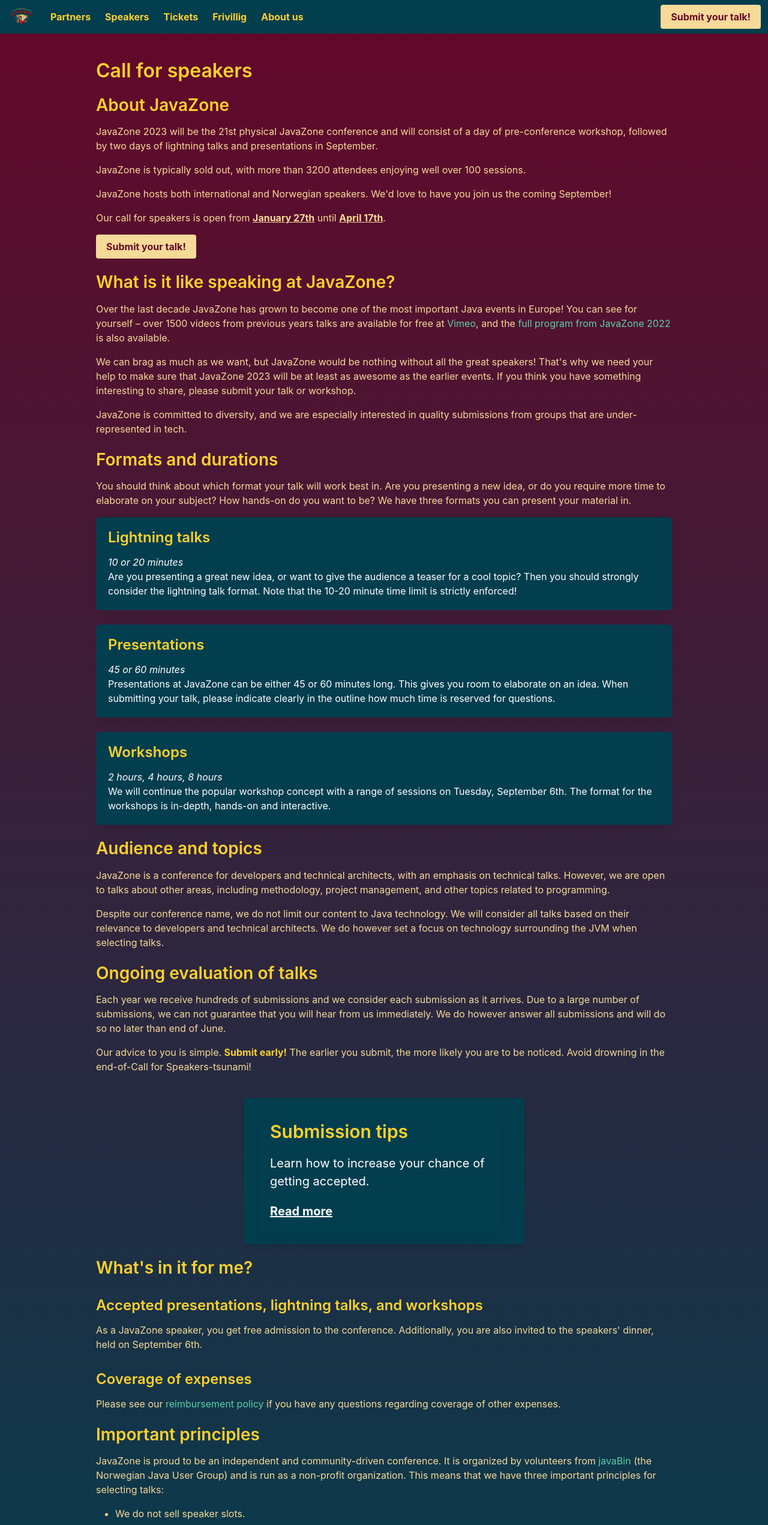
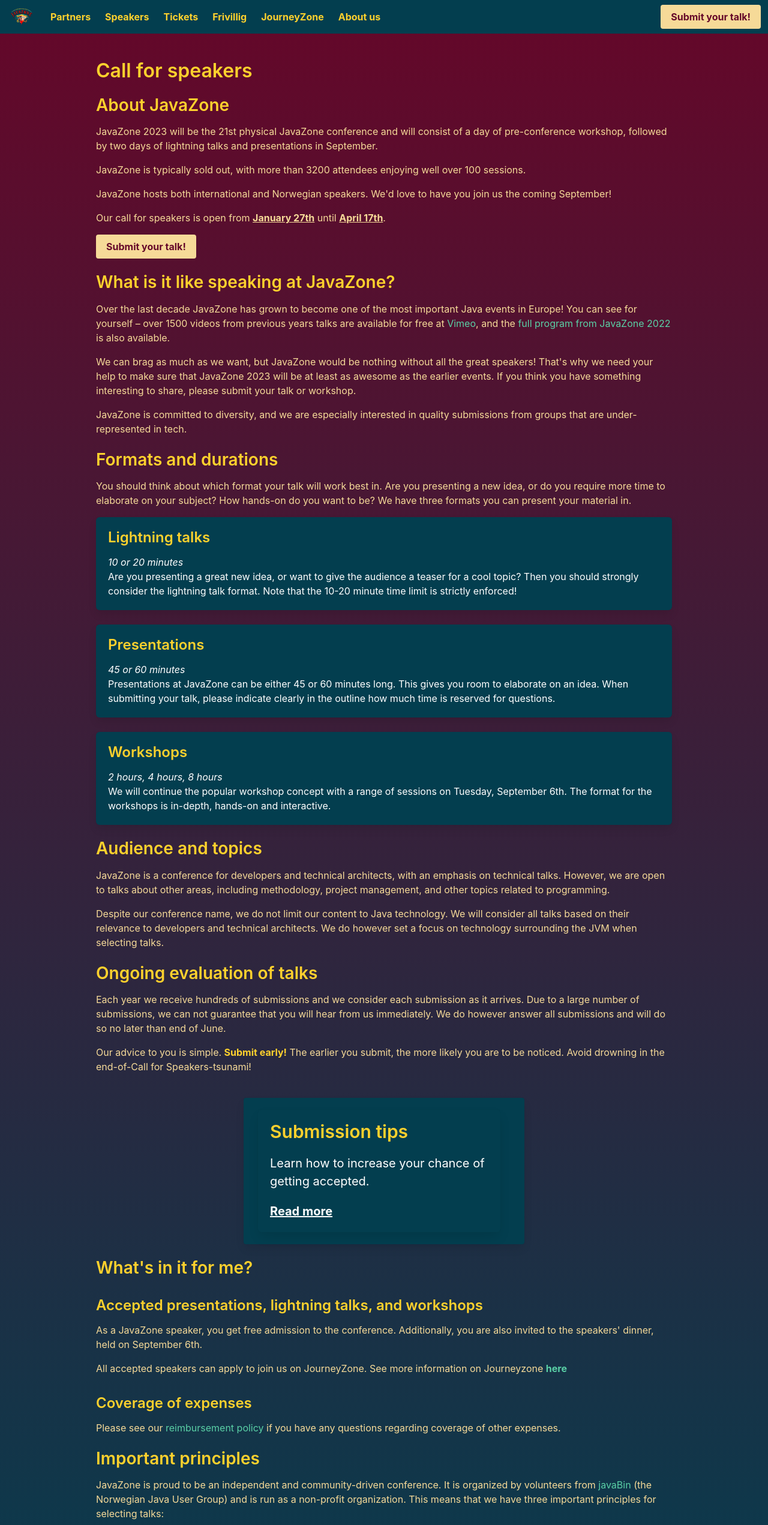
Before and after one commit to javaBin/2023.javazone.no, a Next.js app: page /speakers in a window 1280 px wide. Shown: the top 2542 px of the page at 60% size. Built offline with nearby package versions, Linux system fonts and the light colour scheme.

Commit message:
Added link to journeyzone

```diff
--- a/app/header.tsx
+++ b/app/header.tsx
@@ -58,6 +58,10 @@ export function Header() {
           <HeaderLink onClick={handleLinkClick} href="/volunteers">
             Frivillig
           </HeaderLink>
+          <HeaderLink onClick={handleLinkClick} href="/speakers/journeyzone">
+            JourneyZone
+          </HeaderLink>
+
           <HeaderLink onClick={handleLinkClick} href="/about">
             About us
           </HeaderLink>
--- a/app/speakers/page.tsx
+++ b/app/speakers/page.tsx
@@ -154,6 +154,7 @@ export default function SpeakersPage() {
           {`As a JavaZone speaker, you get free admission to the conference. Additionally, you are
           also invited to the speakers' dinner, held on September 6th.`}
         </p>
+        <p>All accepted speakers can apply to join us on JourneyZone. See more information on Journeyzone <a className="has-text-weight-bold" href="/speakers/journeyzone">here</a></p>
         <h3>Coverage of expenses</h3>
         <p>
           Please see our <a href="/speakers/monetary-policy">reimbursement policy</a> if you have
```
